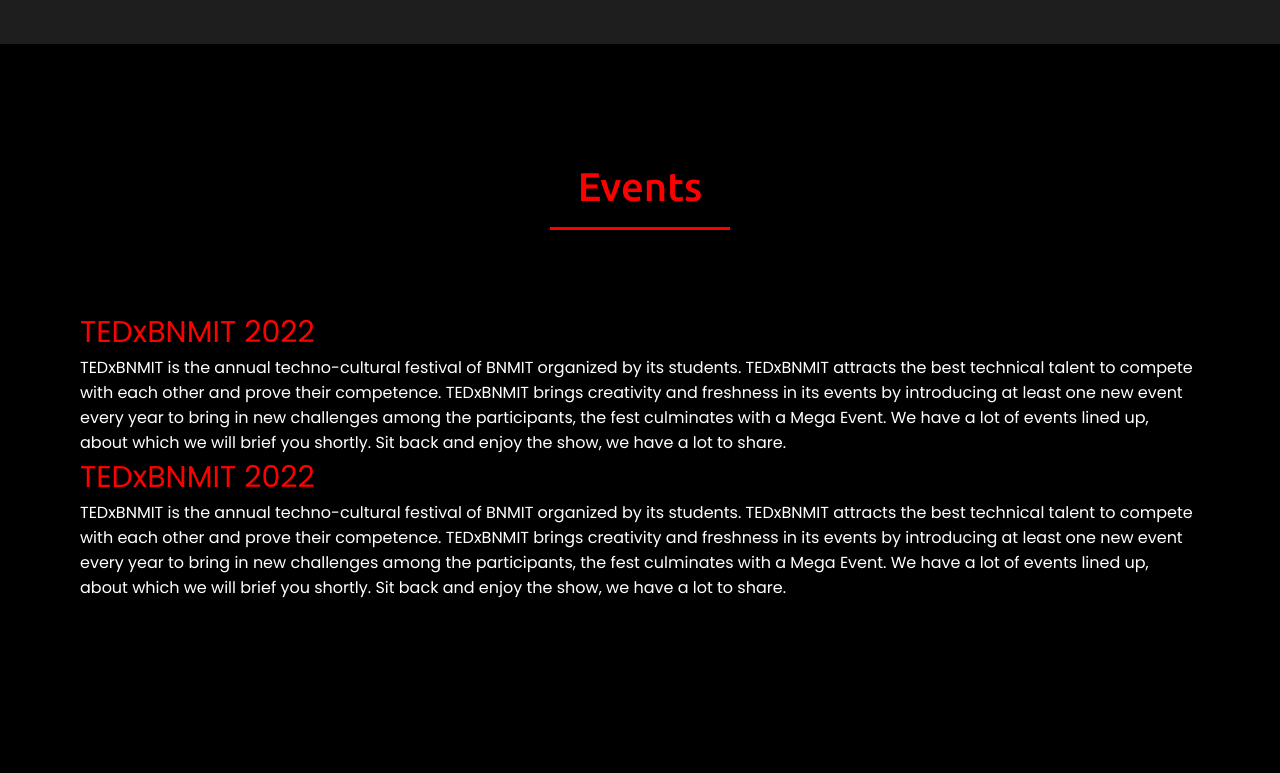
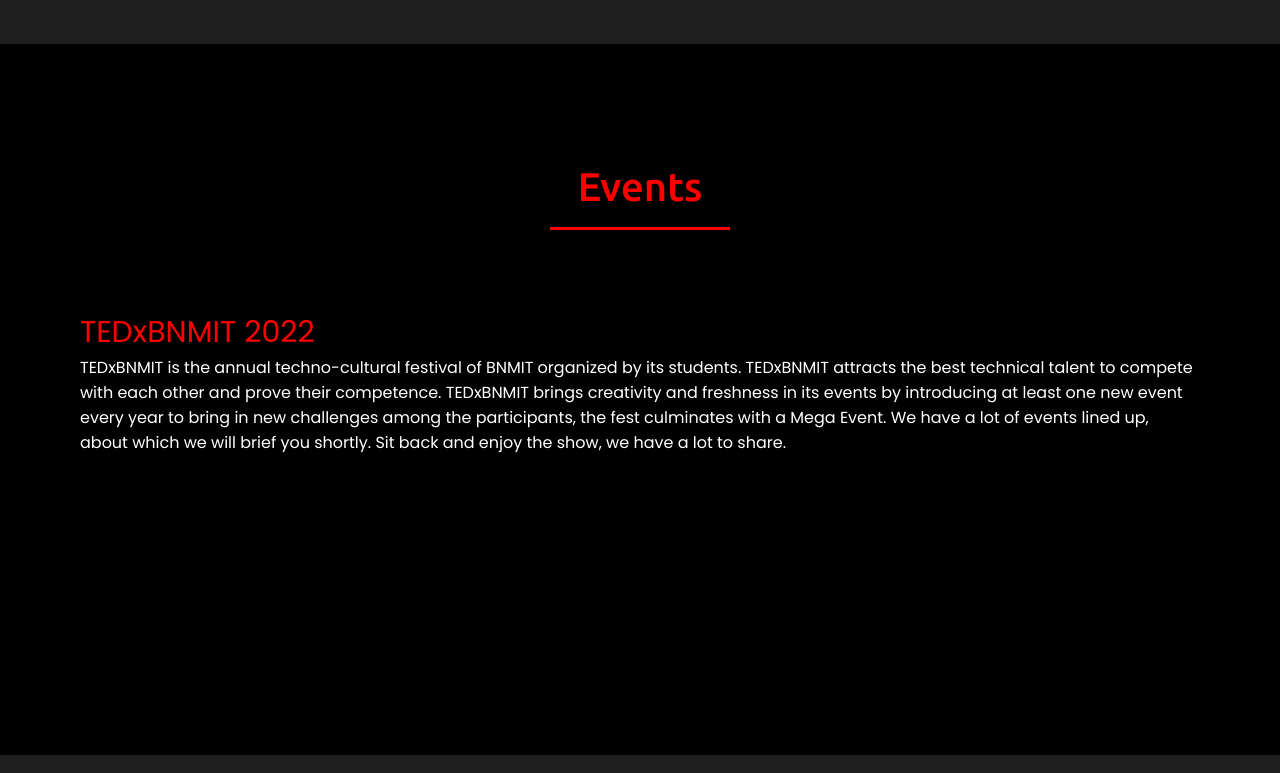
Before and after one commit to Sanjeeva-Chitlapalli/tedxbnmit, a plain HTML site: page index.html in a window 1280 px wide. Shown: the part 1502-2275 px from the top of the page. Drawn offline with nearby package versions, Linux system fonts and the light colour scheme; some packages are replaced by stand-ins of ours; a script that the page names is missing.

Commit message:
Update index.html

```diff
--- a/index.html
+++ b/index.html
@@ -110,14 +110,6 @@
             TEDxBNMIT is the annual techno-cultural festival of BNMIT organized by its students. TEDxBNMIT attracts the best technical talent to compete with each other and prove their competence. TEDxBNMIT brings creativity and freshness in its events by introducing at least one new event every year to bring in new challenges among the participants, the fest culminates with a Mega Event. We have a lot of events lined up, about which we will brief you shortly. Sit back and enjoy the show, we have a lot to share.
           </p>
         </div>
-        <div data-aos="fade-up">
-          <div class="TEDxBNMITText" style="color: red; font-size:30px;">
-            TEDxBNMIT 2022  <span class="typing-2" style="color: #ffffff;"></span>
-          </div>
-          <p class="paragraph" style="color: white;">
-            TEDxBNMIT is the annual techno-cultural festival of BNMIT organized by its students. TEDxBNMIT attracts the best technical talent to compete with each other and prove their competence. TEDxBNMIT brings creativity and freshness in its events by introducing at least one new event every year to bring in new challenges among the participants, the fest culminates with a Mega Event. We have a lot of events lined up, about which we will brief you shortly. Sit back and enjoy the show, we have a lot to share.
-          </p>
-        </div>
       </div>
     </div>
   </section>
```
